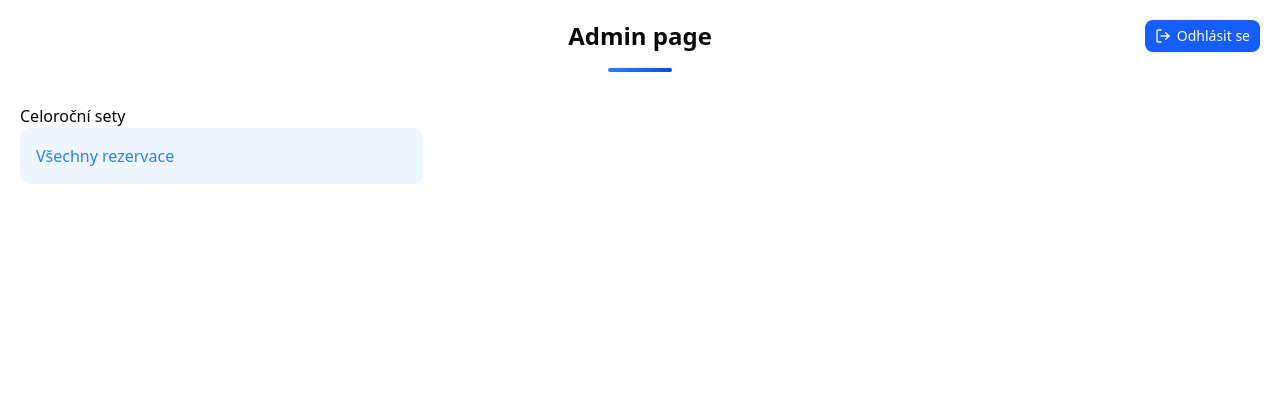
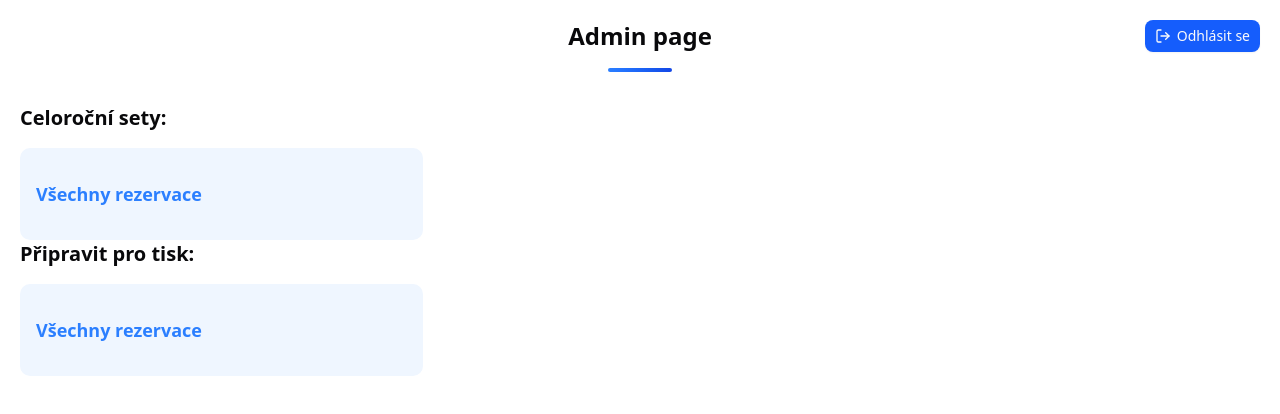
Before and after one commit to david-stafa/ski-reservation, a Next.js app: page /admin in a window 1280 px wide. Shown: the top 414 px of the page. Built offline with nearby package versions, Linux system fonts and the light colour scheme; no server answers.

Commit message:
feat: update admin page layout with new links and improved headings

```diff
--- a/src/app/admin/page.tsx
+++ b/src/app/admin/page.tsx
@@ -1,6 +1,7 @@
 import { LogOutButton } from "@/components/auth/logout/logOutButton";
 import Container from "@/components/container";
 import HeadingUnderline from "@/components/headingUnderline";
+import Link from "next/link";
 
 const AdminPage = () => {
   return (
@@ -13,11 +14,17 @@ const AdminPage = () => {
       </div>
       <HeadingUnderline />
       <section>
-        <h3>Celoroční sety</h3>
+        <h3 className="text-xl font-bold mb-4 text-left">Celoroční sety:</h3>
         <div className="grid grid-cols-1 md:grid-cols-2 lg:grid-cols-3 gap-4">
-            <div className="bg-blue-50 text-blue-500 p-4 rounded-lg">Všechny rezervace</div>
+            <Link href="/admin/reservations" className="text-lg bg-blue-50 text-blue-500 font-semibold p-4 rounded-lg py-8">Všechny rezervace</Link>
         </div>
-
+      </section>
+      {/* TODO: finis printing section */}
+      <section>
+        <h3 className="text-xl font-bold mb-4 text-left">Připravit pro tisk:</h3>
+        <div className="grid grid-cols-1 md:grid-cols-2 lg:grid-cols-3 gap-4">
+            <Link href="/admin/reservations" className="text-lg bg-blue-50 text-blue-500 font-semibold p-4 rounded-lg py-8">Všechny rezervace</Link>
+        </div>
       </section>
     </Container>
   );
```
